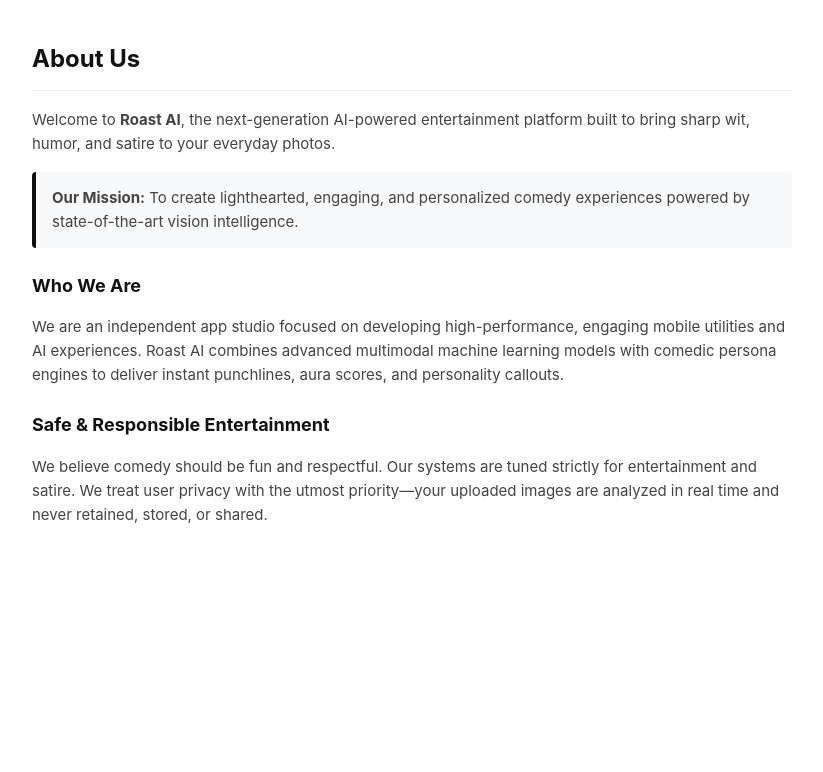
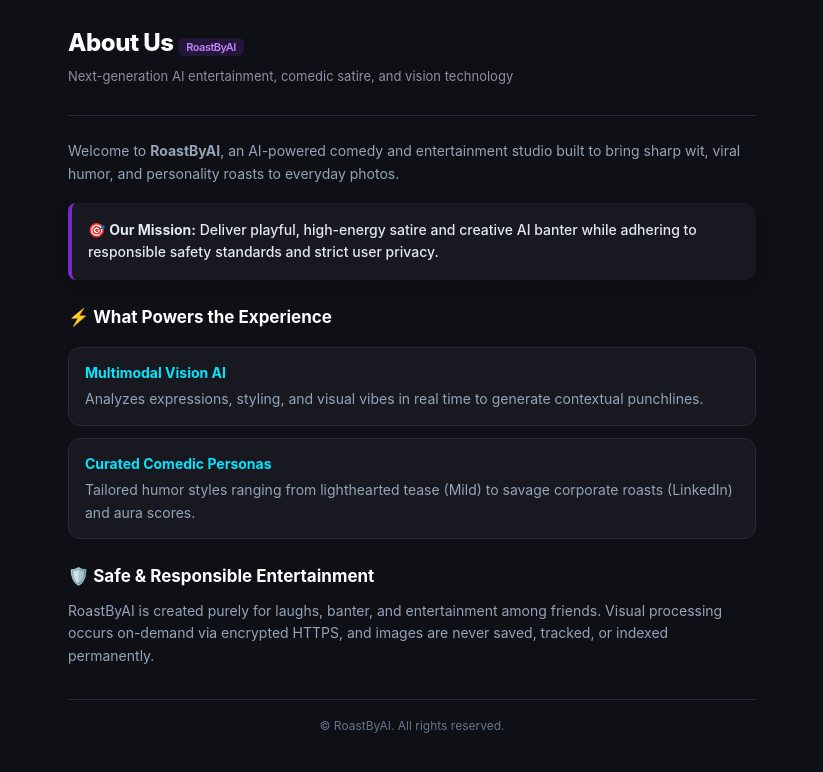
Before and after one commit to sushilchhetri/legal-docs, a plain HTML site: page roast-ai/about.html in a window 1280 px wide. Shown: the whole page, without its empty margins (228-1051 px from the left). Drawn offline with Linux system fonts and the light colour scheme.

Commit message:
Revise about page branding and content
Updated branding from 'Roast AI' to 'RoastByAI' and modified content for clarity and engagement.

```diff
--- a/roast-ai/about.html
+++ b/roast-ai/about.html
@@ -3,54 +3,126 @@
 <head>
     <meta charset="UTF-8">
     <meta name="viewport" content="width=device-width, initial-scale=1.0">
-    <title>About Us - Roast AI</title>
+    <title>About Us - RoastByAI</title>
     <style>
+        * { box-sizing: border-box; margin: 0; padding: 0; }
         body {
             font-family: -apple-system, BlinkMacSystemFont, "Segoe UI", Roboto, Helvetica, Arial, sans-serif;
             line-height: 1.6;
-            color: #222222;
-            background-color: #FFFFFF;
-            max-width: 760px;
+            color: #E2E8F0;
+            background-color: #0F1015;
+            max-width: 720px;
             margin: 0 auto;
             padding: 24px 16px;
         }
+        header {
+            margin-bottom: 24px;
+            border-bottom: 1px solid #282A36;
+            padding-bottom: 16px;
+        }
         h1 {
-            color: #111111;
-            border-bottom: 1px solid #EEEEEE;
-            padding-bottom: 12px;
+            color: #FFFFFF;
             font-size: 24px;
+            font-weight: 800;
+            letter-spacing: -0.5px;
+        }
+        p.subtitle {
+            font-size: 13px;
+            color: #8E8EA0;
+            margin-top: 4px;
         }
         h2 {
-            color: #111111;
-            font-size: 18px;
-            margin-top: 24px;
+            color: #FFFFFF;
+            font-size: 17px;
+            font-weight: 700;
+            margin: 24px 0 10px 0;
+            display: flex;
+            align-items: center;
+            gap: 8px;
         }
         p {
-            color: #444444;
-            font-size: 15px;
+            color: #94A3B8;
+            font-size: 14px;
+            margin-bottom: 12px;
         }
         .highlight-box {
-            background: #F8F9FA;
-            border-left: 4px solid #111111;
+            background: #181920;
+            border-left: 4px solid #7928CA;
+            border-radius: 8px 12px 12px 8px;
+            padding: 16px;
+            margin: 18px 0;
+            box-shadow: 0 4px 12px rgba(0,0,0,0.25);
+        }
+        .highlight-box p {
+            color: #E2E8F0;
+            margin: 0;
+            font-weight: 500;
+        }
+        .feature-grid {
+            display: grid;
+            grid-template-columns: 1fr;
+            gap: 12px;
+            margin: 16px 0;
+        }
+        .feature-card {
+            background: #181920;
+            border: 1px solid #282A36;
+            border-radius: 12px;
             padding: 14px 16px;
-            margin: 16px 0;
-            border-radius: 4px;
+        }
+        .feature-card strong {
+            color: #00E5FF;
+            display: block;
+            margin-bottom: 4px;
+            font-size: 14px;
+        }
+        .tag {
+            background: rgba(121, 40, 202, 0.2);
+            color: #C084FC;
+            padding: 2px 8px;
+            border-radius: 6px;
+            font-size: 11px;
+            font-weight: 600;
+        }
+        footer {
+            margin-top: 32px;
+            padding-top: 16px;
+            border-top: 1px solid #282A36;
+            text-align: center;
+            font-size: 12px;
+            color: #64748B;
         }
     </style>
 </head>
 <body>
-    <h1>About Us</h1>
+    <header>
+        <h1>About Us <span class="tag">RoastByAI</span></h1>
+        <p class="subtitle">Next-generation AI entertainment, comedic satire, and vision technology</p>
+    </header>
 
-    <p>Welcome to <strong>Roast AI</strong>, the next-generation AI-powered entertainment platform built to bring sharp wit, humor, and satire to your everyday photos.</p>
+    <p>Welcome to <strong>RoastByAI</strong>, an AI-powered comedy and entertainment studio built to bring sharp wit, viral humor, and personality roasts to everyday photos.</p>
 
     <div class="highlight-box">
-        <p style="margin: 0;"><strong>Our Mission:</strong> To create lighthearted, engaging, and personalized comedy experiences powered by state-of-the-art vision intelligence.</p>
+        <p>🎯 <strong>Our Mission:</strong> Deliver playful, high-energy satire and creative AI banter while adhering to responsible safety standards and strict user privacy.</p>
     </div>
 
-    <h2>Who We Are</h2>
-    <p>We are an independent app studio focused on developing high-performance, engaging mobile utilities and AI experiences. Roast AI combines advanced multimodal machine learning models with comedic persona engines to deliver instant punchlines, aura scores, and personality callouts.</p>
+    <h2>⚡ What Powers the Experience</h2>
+    <div class="feature-grid">
+        <div class="feature-card">
+            <strong>Multimodal Vision AI</strong>
+            <p style="margin: 0;">Analyzes expressions, styling, and visual vibes in real time to generate contextual punchlines.</p>
+        </div>
+        <div class="feature-card">
+            <strong>Curated Comedic Personas</strong>
+            <p style="margin: 0;">Tailored humor styles ranging from lighthearted tease (Mild) to savage corporate roasts (LinkedIn) and aura scores.</p>
+        </div>
+    </div>
 
-    <h2>Safe &amp; Responsible Entertainment</h2>
-    <p>We believe comedy should be fun and respectful. Our systems are tuned strictly for entertainment and satire. We treat user privacy with the utmost priority—your uploaded images are analyzed in real time and never retained, stored, or shared.</p>
+    <h2>🛡️ Safe &amp; Responsible Entertainment</h2>
+    <p>RoastByAI is created purely for laughs, banter, and entertainment among friends. Visual processing occurs on-demand via encrypted HTTPS, and images are never saved, tracked, or indexed permanently.</p>
+
+    <footer>
+        &copy; RoastByAI. All rights reserved.
+    </footer>
 </body>
 </html>
```
